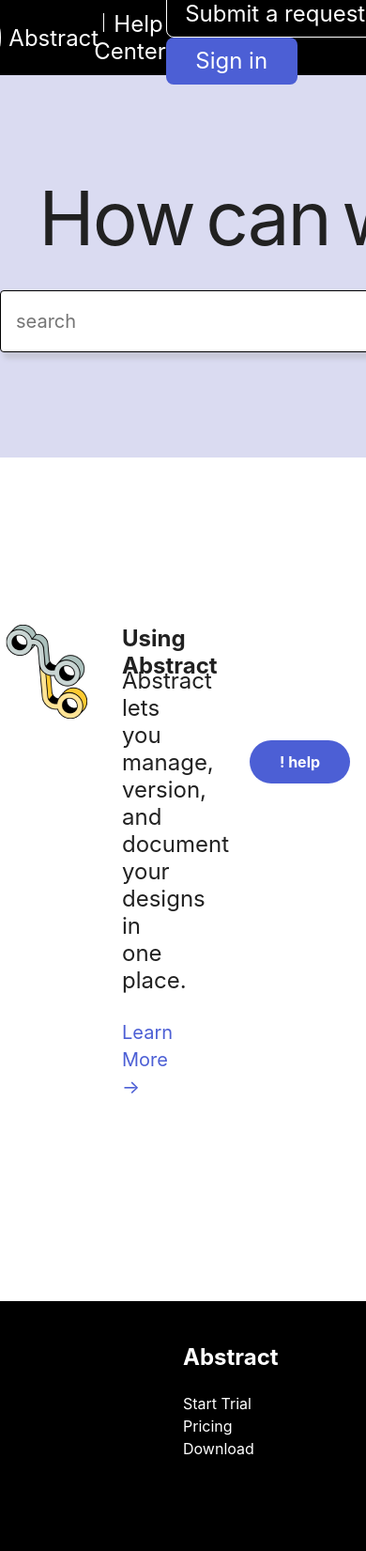
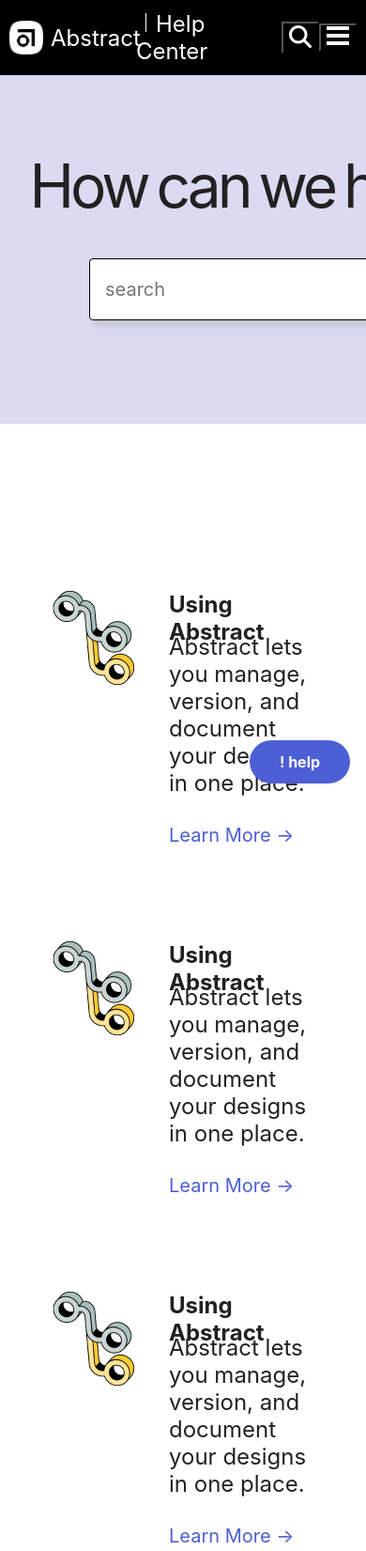
Before and after one commit to ssw6750/MarkUp-study-with-LikeLion, a plain HTML site: page index2.html in a window 390 px wide. Shown: the top 1651 px of the page at 94% size. Drawn offline with Linux system fonts and the light colour scheme; a web font is replaced by a local one.

Commit message:
반응형 작업(30%)

```diff
--- a/css/index2.css
+++ b/css/index2.css
@@ -53,9 +53,15 @@ header {
   justify-content: space-between;
   color: white;
   align-items: center;
+  padding: 0px 10px;
 }
 
 header div:first-child{
+  display: flex;
+  align-items: center;
+}
+
+header div:last-child {
   display: flex;
   align-items: center;
 }
@@ -145,12 +151,12 @@ header .sign:hover{
   flex-flow: column wrap;
   justify-content: center;
   align-items: center;
-  padding: 74px 0 112px 0;
+  padding: 74px 20px 112px 20px;
 }
 
 .search .title{
   font-size: 80px;
-  width: 663px;
+  max-width: 663px;
   height: 155px;
   text-align: center;
   letter-spacing: -2px;
@@ -158,9 +164,20 @@ header .sign:hover{
   line-height: 155px;
 }
 
+.search fieldset{
+  width: 100%;
+  padding: 0;
+  margin: 0;
+  display: flex;
+  justify-content: center;
+  align-items: center;
+}
+
 .searchInput-box {
   display: inline-block;
-  width: 718px;
+  max-width: 718px;
+  /* width: 718px; */
+  width: 100%;
   height: 66px;
   position: relative;
 }
@@ -171,11 +188,11 @@ header .sign:hover{
 }
 
 .search .searchInput{
-  width: 718px;
-  height: 66px;
   border: #000 0.8px solid;
   background-color: #fff;
   border-radius: 4px;
+  width: 100%;
+  height: 66px;
   font-size: 20px;
   padding: 16px;
   box-shadow: 5px 5px 5px 2px #c7c8d7;
@@ -216,7 +233,8 @@ header .sign:hover{
 }
 
 .menu .menu-layout{
-  width: 1600px;
+  width: 1700px;
+  padding: 0 50px;
 }
 
 
@@ -342,3 +360,91 @@ footer section li{
   font-size: 16px;
   font-weight: bold;
 }
+
+/* 걍 떄려박아서 최적화 구릴듯 */
+@media (min-width: 320px) and (max-width: 768px) {
+  dl>div {
+      position: relative;
+      display: inline-block;
+      width: 100%;
+      padding-left: 130px;
+      margin-bottom: 100px;
+    }
+
+  .search .title {
+    font-size: 64px;
+    width: 500px;
+    height: 155px;
+    text-align: center;
+    letter-spacing: -4px;
+    word-spacing: -4px;
+    line-height: 155px;
+  }
+
+  .search {
+    background: #DADBF1;
+    display: flex;
+    flex-flow: column wrap;
+    justify-content: center;
+    align-items: center;
+    padding: 40px 20px 110px 20px;
+  }
+
+  header .submit-request {
+    display: none;
+  }
+
+  header .sign {
+    display: none;
+  }
+
+  header .submit-request-i {
+    color: #fff;
+    background: #000;
+    transition: 300ms;
+  }
+
+  header .submit-request-i:hover {
+    font-size: 30px;
+  }
+
+  header .sign-i {
+    display: flex;
+    flex-flow: column nowrap;
+    width: 40px;
+    height: 30px;
+    background: transparent;
+  }
+
+  .sign-i .s1,
+  .sign-i .s2,
+  .sign-i .s3 {
+    width: 100%;
+    height: 4px;
+    background: #fff;
+  }
+  .sign-i .s2 {
+    margin: 4px 0px;
+  }
+
+    /* 액티브는 나중에 구현 */
+}
+
+/* 데스크탑 디바이스 (Desktop Device) */
+@media (min-width: 769px) {
+  dl>div {
+      position: relative;
+      display: inline-block;
+      width: 49%;
+      padding-left: 130px;
+      margin-bottom: 100px;
+    }
+
+  header .submit-request-i {
+    display: none;
+  }
+
+   header .sign-i {
+    display: none;
+   }
+}
--- a/index2.html
+++ b/index2.html
@@ -28,7 +28,15 @@
         <button class="submit-request">
           Submit a request
         </button>
+        <button class="submit-request-i">
+          <i class="fa-solid fa-magnifying-glass"></i>
+        </button>
         <button class="sign">Sign in</button>
+        <button class="sign-i">
+          <div class="s1"></div>
+          <div class="s2"></div>
+          <div class="s3"></div>
+        </button>
       </div>
     </div>
   </header>
@@ -55,7 +63,6 @@
         <dl>
             <div>
             <dt class="desc-title">
-                <h2 class="a11y-hidden">desc-title</h2>
                 <p>Using Abstract</p>
             </dt>
             <dd class="desc-info">
@@ -63,6 +70,56 @@
               <p class="info">Abstract lets you manage, version, and document your designs in one place.</p>
                 <a href="">Learn More →</a>
             </dd>
+            </div>
+            <div>
+              <dt class="desc-title">
+                <p>Using Abstract</p>
+              </dt>
+              <dd class="desc-info">
+                <div class="desc-img"></div>
+                <p class="info">Abstract lets you manage, version, and document your designs in one place.</p>
+                <a href="">Learn More →</a>
+              </dd>
+            </div>
+            <div>
+              <dt class="desc-title">
+                <p>Using Abstract</p>
+              </dt>
+              <dd class="desc-info">
+                <div class="desc-img"></div>
+                <p class="info">Abstract lets you manage, version, and document your designs in one place.</p>
+                <a href="">Learn More →</a>
+              </dd>
+            </div>
+            <div>
+              <dt class="desc-title">
+                <p>Using Abstract</p>
+              </dt>
+              <dd class="desc-info">
+                <div class="desc-img"></div>
+                <p class="info">Abstract lets you manage, version, and document your designs in one place.</p>
+                <a href="">Learn More →</a>
+              </dd>
+            </div>
+            <div>
+              <dt class="desc-title">
+                <p>Using Abstract</p>
+              </dt>
+              <dd class="desc-info">
+                <div class="desc-img"></div>
+                <p class="info">Abstract lets you manage, version, and document your designs in one place.</p>
+                <a href="">Learn More →</a>
+              </dd>
+            </div>
+            <div>
+              <dt class="desc-title">
+                <p>Using Abstract</p>
+              </dt>
+              <dd class="desc-info">
+                <div class="desc-img"></div>
+                <p class="info">Abstract lets you manage, version, and document your designs in one place.</p>
+                <a href="">Learn More →</a>
+              </dd>
             </div>
         </dl>
       </div>
```
